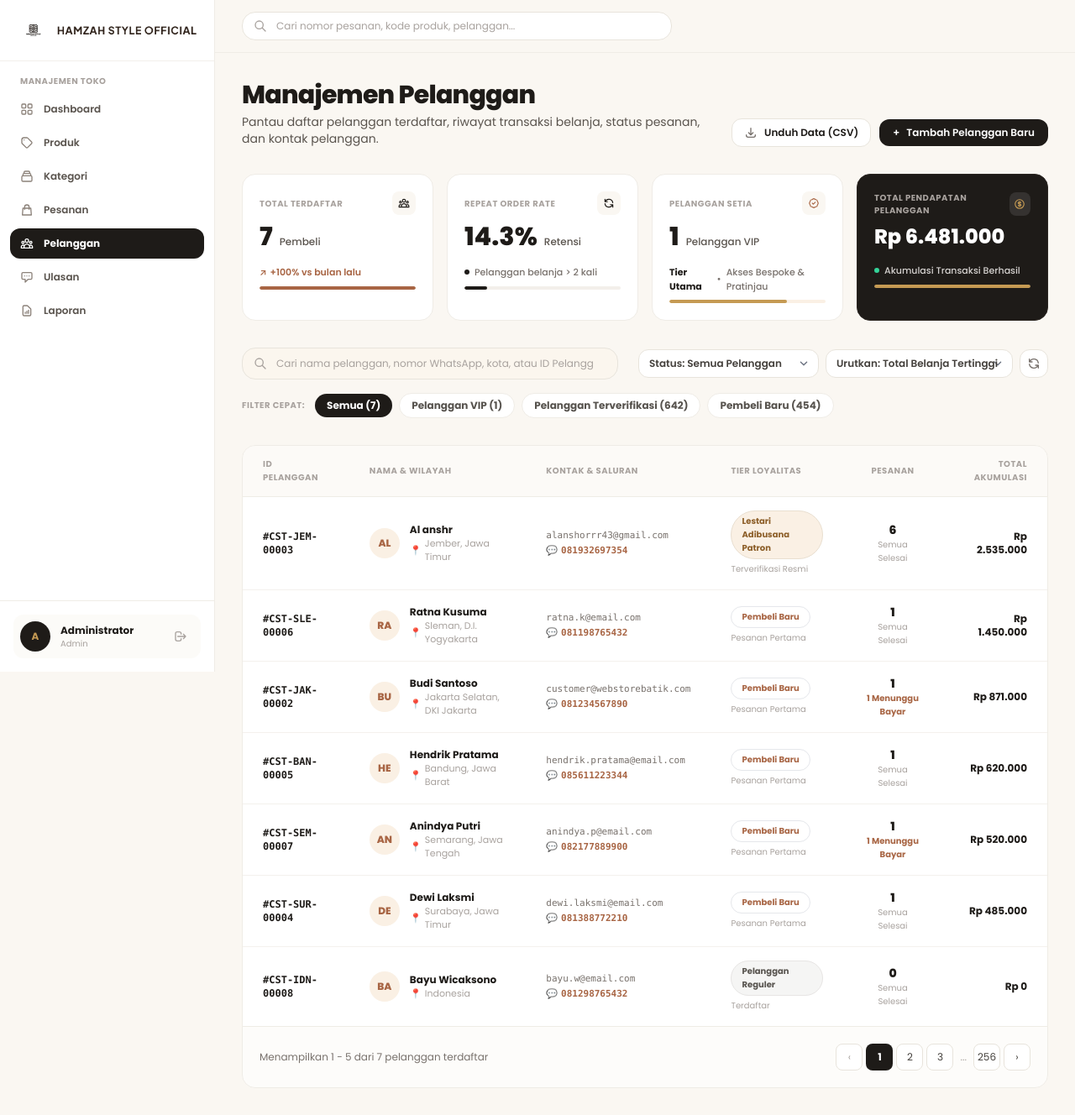
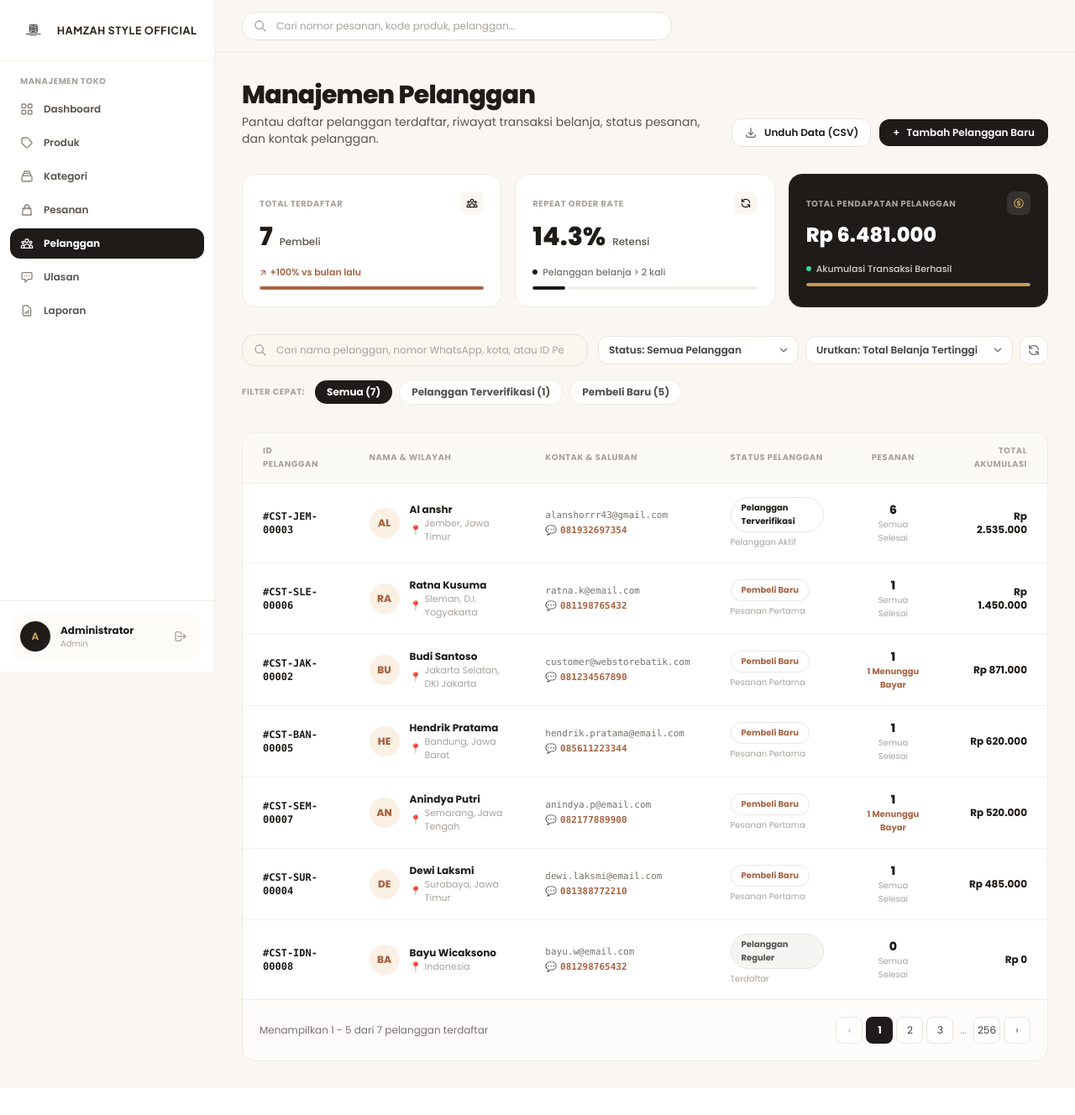
Before and after one commit to kevinrizaldi/websitebatik, a Laravel app: page /admin/pelanggan in a window 1280 px wide. Shown: the whole page at 84% size. After the commit the page ends 1296 px from the top, so only its background shows below. Run offline with Laravel 12, Linux system fonts and the light colour scheme; a user stored in the database is signed in; data comes from the database, SQL or seed files in the repository; style sheets or scripts are compiled from the project's sources; parts of the project's set-up code (start-up, migrations or seed data) failed here and were passed over.

Commit message:
ganti deskripsi home

```diff
--- a/app/Http/Controllers/Admin/PelangganController.php
+++ b/app/Http/Controllers/Admin/PelangganController.php
@@ -48,14 +48,10 @@ class PelangganController extends Controller
             $city = $primaryAddress ? ($primaryAddress->kota.', '.$primaryAddress->provinsi) : 'Indonesia';
             $cityCode = $primaryAddress ? strtoupper(substr($primaryAddress->kota, 0, 3)) : 'IDN';
 
-            // Derive loyalty tier
-            if ($totalSpent >= 2000000 || $ordersCount >= 4) {
-                $tierName = 'Lestari Adibusana Patron';
-                $tierSub = $totalSpent >= 5000000 ? 'Kolektor Masterpiece' : 'Terverifikasi Resmi';
-                $tierBadgeClass = 'bg-[#FAF0E4] text-[#8C5E28] border-[#E9DFD0]';
-            } elseif ($ordersCount >= 2) {
+            // Derive customer status
+            if ($ordersCount >= 2) {
                 $tierName = 'Pelanggan Terverifikasi';
-                $tierSub = 'Patron Aktif';
+                $tierSub = 'Pelanggan Aktif';
                 $tierBadgeClass = 'bg-[#F2F4F7] text-[#344054] border-[#E4E7EC]';
             } elseif ($ordersCount === 1) {
                 $tierName = 'Pembeli Baru';
@@ -85,6 +81,13 @@ class PelangganController extends Controller
             ];
         });
 
+        // Summary counts (computed before tier filter)
+        $verifiedCount = $patrons->filter(fn ($p) => $p->tier_name === 'Pelanggan Terverifikasi')->count();
+        $newCount = $patrons->filter(fn ($p) => $p->tier_name === 'Pembeli Baru')->count();
+        $repeatCount = $patrons->filter(fn ($p) => $p->orders_count >= 2)->count();
+        $repeatRate = $totalPelanggan > 0 ? round(($repeatCount / $totalPelanggan) * 100, 1) : 0;
+        $totalOmzet = (float) $patrons->sum('total_spent');
+
         // Sort collection
         $patrons = match ($sort) {
             'spend_asc' => $patrons->sortBy('total_spent'),
@@ -93,20 +96,12 @@ class PelangganController extends Controller
             default => $patrons->sortByDesc('total_spent'),
         };
 
-        // Filter tier if selected
-        if ($tier === 'vip') {
-            $patrons = $patrons->filter(fn ($p) => $p->tier_name === 'Lestari Adibusana Patron');
-        } elseif ($tier === 'verified') {
-            $patrons = $patrons->filter(fn ($p) => in_array($p->tier_name, ['Lestari Adibusana Patron', 'Pelanggan Terverifikasi']));
+        // Filter status if selected
+        if ($tier === 'verified') {
+            $patrons = $patrons->filter(fn ($p) => $p->tier_name === 'Pelanggan Terverifikasi');
         } elseif ($tier === 'new') {
             $patrons = $patrons->filter(fn ($p) => $p->tier_name === 'Pembeli Baru');
         }
-
-        // Summary counts
-        $vipCount = $patrons->filter(fn ($p) => $p->tier_name === 'Lestari Adibusana Patron')->count();
-        $repeatCount = $patrons->filter(fn ($p) => $p->orders_count >= 2)->count();
-        $repeatRate = $totalPelanggan > 0 ? round(($repeatCount / $totalPelanggan) * 100, 1) : 0;
-        $totalOmzet = (float) $patrons->sum('total_spent');
 
         // Customer growth calculation
         $startThisMonth = now()->startOfMonth();
@@ -130,7 +125,8 @@ class PelangganController extends Controller
             'totalPelanggan' => $totalPelanggan,
             'customersThisMonth' => $customersThisMonth,
             'growthPercent' => $growthPercent,
-            'vipCount' => $vipCount,
+            'verifiedCount' => $verifiedCount,
+            'newCount' => $newCount,
             'repeatRate' => $repeatRate,
             'totalOmzet' => $totalOmzet,
             'search' => $search,
--- a/resources/views/admin/pelanggan/index.blade.php
+++ b/resources/views/admin/pelanggan/index.blade.php
@@ -28,8 +28,8 @@
             </div>
         </div>
 
-        {{-- 4 KPI CARDS --}}
-        <div class="grid grid-cols-1 sm:grid-cols-2 lg:grid-cols-4 gap-4">
+        {{-- 3 KPI CARDS --}}
+        <div class="grid grid-cols-1 md:grid-cols-3 gap-4">
             {{-- 1. TOTAL TERDAFTAR --}}
             <div class="rounded-2xl border border-[#EFECE6] bg-white p-5 shadow-2xs hover:shadow-xs transition">
                 <div class="flex items-center justify-between text-stone-400 mb-2">
@@ -80,33 +80,7 @@
                 </div>
             </div>
 
-            {{-- 3. PELANGGAN SETIA --}}
-            <div class="rounded-2xl border border-[#EFECE6] bg-white p-5 shadow-2xs hover:shadow-xs transition">
-                <div class="flex items-center justify-between text-stone-400 mb-2">
-                    <span class="text-[10px] font-bold uppercase tracking-wider">PELANGGAN SETIA</span>
-                    <div class="flex h-7 w-7 items-center justify-center rounded-lg bg-[#FAF7F2] text-[#A86544]">
-                        <svg class="w-3.5 h-3.5" fill="none" stroke="currentColor" viewBox="0 0 24 24">
-                            <path stroke-linecap="round" stroke-linejoin="round" stroke-width="2" d="M9 12l2 2 4-4M7.835 4.697a3.42 3.42 0 001.946-.806 3.42 3.42 0 014.438 0 3.42 3.42 0 001.946.806 3.42 3.42 0 013.138 3.138 3.42 3.42 0 00.806 1.946 3.42 3.42 0 010 4.438 3.42 3.42 0 00-.806 1.946 3.42 3.42 0 01-3.138 3.138 3.42 3.42 0 00-1.946.806 3.42 3.42 0 01-4.438 0 3.42 3.42 0 00-1.946-.806 3.42 3.42 0 01-3.138-3.138 3.42 3.42 0 00-.806-1.946 3.42 3.42 0 010-4.438 3.42 3.42 0 00.806-1.946 3.42 3.42 0 013.138-3.138z" />
-                        </svg>
-                    </div>
-                </div>
-                <div class="flex items-baseline gap-2">
-                    <p class="text-2xl sm:text-3xl font-extrabold text-[#1E1B18]">
-                        {{ $vipCount }}
-                    </p>
-                    <span class="text-xs text-[#5A544E] font-medium">Pelanggan VIP</span>
-                </div>
-                <div class="mt-4 flex items-center gap-1.5 text-[11px] text-stone-500 font-medium">
-                    <strong class="font-bold text-[#1E1B18]">Tier Utama</strong>
-                    <span>•</span>
-                    <span>Akses Bespoke & Pratinjau</span>
-                </div>
-                <div class="mt-2 h-1 w-full rounded-full bg-[#FAF0E4] overflow-hidden">
-                    <div class="h-full rounded-full bg-[#C59A53]" style="width: 75%"></div>
-                </div>
-            </div>
-
-            {{-- 4. TOTAL OMZET PELANGGAN (DARK CARD) --}}
+            {{-- 3. TOTAL OMZET PELANGGAN (DARK CARD) --}}
             <div class="rounded-2xl border border-[#2B2622] bg-[#1E1B18] text-white p-5 shadow-xs relative overflow-hidden">
                 <div class="flex items-center justify-between text-stone-400 mb-2">
                     <span class="text-[10px] font-bold uppercase tracking-wider text-stone-400">TOTAL PENDAPATAN PELANGGAN</span>
@@ -153,14 +127,13 @@
                     {{-- Status Dropdown --}}
                     <form action="{{ route('admin.pelanggan.index') }}" method="GET" id="filterForm" class="flex items-center gap-2">
                         <input type="hidden" name="search" value="{{ $search }}">
-                        <select name="tier" onchange="document.getElementById('filterForm').submit()" class="rounded-xl border border-[#E8E4DC] bg-white px-3 py-2 text-xs font-semibold text-stone-700 shadow-2xs focus:border-[#C59A53] focus:ring-0">
+                        <select name="tier" onchange="document.getElementById('filterForm').submit()" class="rounded-xl border border-[#E8E4DC] bg-white pl-3 pr-9 py-2 text-xs font-semibold text-stone-700 shadow-2xs focus:border-[#C59A53] focus:ring-0">
                             <option value="all" {{ $tier === 'all' ? 'selected' : '' }}>Status: Semua Pelanggan</option>
-                            <option value="vip" {{ $tier === 'vip' ? 'selected' : '' }}>Status: Pelanggan VIP</option>
                             <option value="verified" {{ $tier === 'verified' ? 'selected' : '' }}>Status: Pelanggan Terverifikasi</option>
                             <option value="new" {{ $tier === 'new' ? 'selected' : '' }}>Status: Pembeli Baru</option>
                         </select>
 
-                        <select name="sort" onchange="document.getElementById('filterForm').submit()" class="rounded-xl border border-[#E8E4DC] bg-white px-3 py-2 text-xs font-semibold text-stone-700 shadow-2xs focus:border-[#C59A53] focus:ring-0">
+                        <select name="sort" onchange="document.getElementById('filterForm').submit()" class="rounded-xl border border-[#E8E4DC] bg-white pl-3 pr-9 py-2 text-xs font-semibold text-stone-700 shadow-2xs focus:border-[#C59A53] focus:ring-0">
                             <option value="spend_desc" {{ $sort === 'spend_desc' ? 'selected' : '' }}>Urutkan: Total Belanja Tertinggi</option>
                             <option value="spend_asc" {{ $sort === 'spend_asc' ? 'selected' : '' }}>Urutkan: Total Belanja Terendah</option>
                             <option value="orders_desc" {{ $sort === 'orders_desc' ? 'selected' : '' }}>Urutkan: Pesanan Terbanyak</option>
@@ -187,21 +160,13 @@
                    ])>
                     Semua ({{ $totalPelanggan }})
                 </a>
-                <a href="{{ route('admin.pelanggan.index', ['tier' => 'vip']) }}"
-                   @class([
-                       'px-3.5 py-1.5 rounded-full font-bold transition shadow-2xs',
-                       'bg-[#1E1B18] text-white' => $tier === 'vip',
-                       'bg-white text-stone-600 border border-[#EFECE6] hover:bg-[#FAF7F2]' => $tier !== 'vip',
-                   ])>
-                    Pelanggan VIP ({{ $vipCount }})
-                </a>
                 <a href="{{ route('admin.pelanggan.index', ['tier' => 'verified']) }}"
                    @class([
                        'px-3.5 py-1.5 rounded-full font-bold transition shadow-2xs',
                        'bg-[#1E1B18] text-white' => $tier === 'verified',
                        'bg-white text-stone-600 border border-[#EFECE6] hover:bg-[#FAF7F2]' => $tier !== 'verified',
                    ])>
-                    Pelanggan Terverifikasi (642)
+                    Pelanggan Terverifikasi ({{ $verifiedCount }})
                 </a>
                 <a href="{{ route('admin.pelanggan.index', ['tier' => 'new']) }}"
                    @class([
@@ -209,7 +174,7 @@
                        'bg-[#1E1B18] text-white' => $tier === 'new',
                        'bg-white text-stone-600 border border-[#EFECE6] hover:bg-[#FAF7F2]' => $tier !== 'new',
                    ])>
-                    Pembeli Baru (454)
+                    Pembeli Baru ({{ $newCount }})
                 </a>
             </div>
         </div>
@@ -223,7 +188,7 @@
                             <th class="py-3.5 px-6">ID PELANGGAN</th>
                             <th class="py-3.5 px-6">NAMA & WILAYAH</th>
                             <th class="py-3.5 px-6">KONTAK & SALURAN</th>
-                            <th class="py-3.5 px-6">TIER LOYALITAS</th>
+                            <th class="py-3.5 px-6">STATUS PELANGGAN</th>
                             <th class="py-3.5 px-6 text-center">PESANAN</th>
                             <th class="py-3.5 px-6 text-right">TOTAL AKUMULASI</th>
                         </tr>
--- a/resources/views/welcome.blade.php
+++ b/resources/views/welcome.blade.php
@@ -77,13 +77,13 @@
                 <div class="lg:col-span-6 lg:pr-6">
                     <!-- Heading -->
                     <h1 class="font-serif-title text-4xl sm:text-5xl lg:text-[62px] font-bold text-[#1F1916] leading-[1.12] tracking-tight mb-6">
-                        Elegan dalam<br>
-                        Setiap Motif
+                        Batik Pilihan<br>
+                        Untuk Harimu
                     </h1>
 
                     <!-- Paragraph -->
                     <p class="text-stone-600 text-base sm:text-lg leading-relaxed mb-8 max-w-xl">
-                        Temukan keindahan batik autentik Indonesia pilihan Hamzah Style. Menggabungkan kemewahan tradisi Nusantara dengan sentuhan modern ramah lingkungan.
+                        Untuk setiap cerita dan kesempatan, temukan batik asli Nusantara yang nyaman dipakai dan siap menemani setiap momen pentingmu.
                     </p>
 
                     <!-- CTA Buttons -->
```
